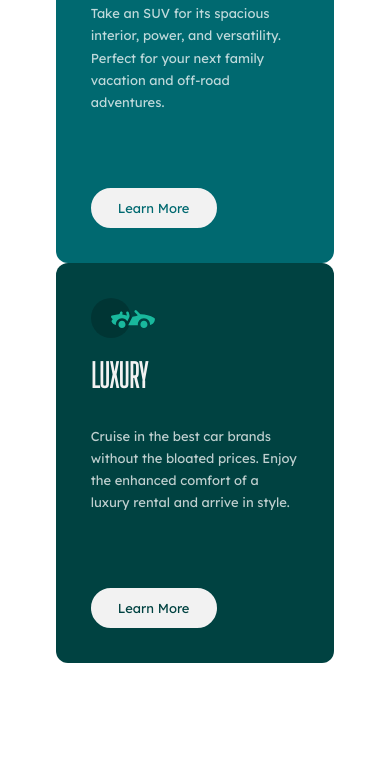
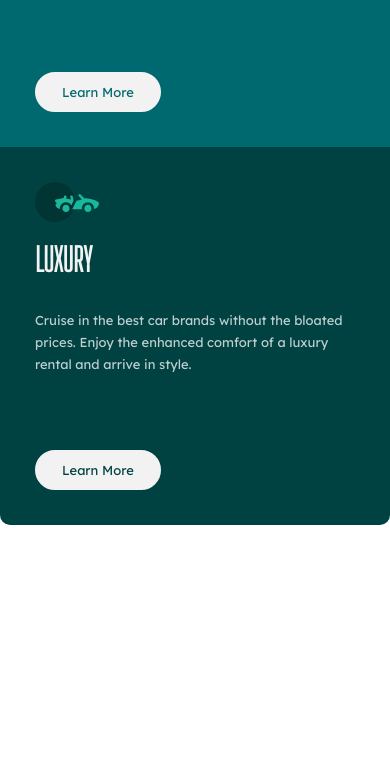
Before and after one commit to aayush867/Three-Card-Component, a plain HTML site: page index.html in a window 390 px wide. Shown: the part 660-1423 px from the top of the page. After the commit the page ends 1235 px from the top, so only its background shows below. Drawn offline with Linux system fonts and the light colour scheme.

Commit message:
commit four

```diff
--- a/style.css
+++ b/style.css
@@ -11,11 +11,13 @@
     margin: 100px auto;
     display: grid;
     grid-template-columns: 1fr 1fr 1fr;
+    border-radius: 10px;
+    overflow: hidden;
 }
 
 .card{
     padding: 35px;
-
+    overflow: hidden;
 }
 h1{
    font-family: Big Shoulders Display;
@@ -83,10 +85,8 @@ button:hover{
 
 @media only screen and (max-width: 600px) {
      .container{
-         grid-template-columns: 1fr 5fr 1fr;
-     }
-     .card{
-         grid-column: 2/3;
-         border-radius: 12px;
+         grid-template-columns: 1fr;
+         margin: 50px auto;
+
      }
 }
```
